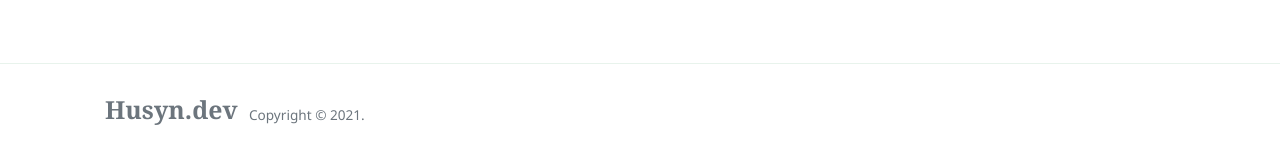
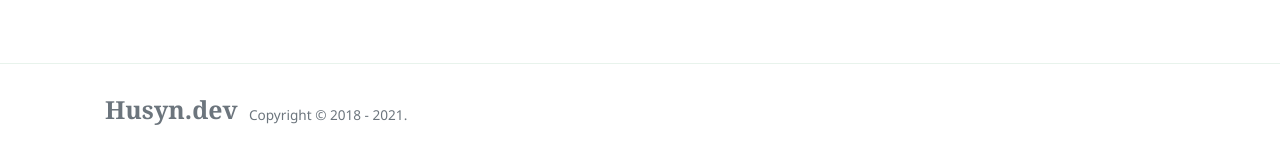
Before and after one commit to husyn/husyn.dev, a Jekyll site: the page built from index.html, in a window 1280 px wide and 1384 px high. Shown: the part 1227-1381 px from the top of the window. Built offline with Jekyll 4.4.1, drawn with Linux system fonts in a browser that asks for light colours; nearby versions of some CDN libraries; the list of posts is cut into pages by our own code.

```diff
--- a/_config.yml
+++ b/_config.yml
@@ -5,7 +5,7 @@ logo: "assets/images/favicon.ico"
 favicon: 'assets/images/favicon.ico'
 email: info@husyn.dev
 description: >- # this means to ignore newlines until "baseurl:"
-  Personal blog in which I'll write about my YouTube videos, philosophies I have about Software Enginenering, Computer Science and Modern Application Development in general.
+  Personal blog in which I'll write about my YouTube videos, philosophies I have about Software Engineering, Computer Science and Modern Application Development in general.
   I love AWS Cloud and want others to understand the power of true Agile mindset.
 baseurl: "" # the subpath of your site, e.g. /blog
 url: "https://husyn.dev" # the base hostname & protocol for your site, e.g. http://example.com
@@ -34,7 +34,7 @@ authors:
     web: https://husyn.dev
     twitter: https://twitter.com/husynraj
     twitterHandle: husynraj
-    description: "A computer scientist with philosophical Software Engineering passion"
+    description: "A computer Scientist with philosophical Software Engineering passion"
 
 # Syntax
 markdown: kramdown
--- a/_layouts/default.html
+++ b/_layouts/default.html
@@ -78,7 +78,7 @@
         <div class="row align-items-center justify-content-between">
             <div>
                 <span class="navbar-brand mr-2 mb-0"><strong>Husyn.dev</strong></span>
-                <span>Copyright © <script>document.write(new Date().getFullYear())</script>.</span>
+                <span>Copyright © 2018 - <script>document.write(new Date().getFullYear())</script>.</span>
             </div>
         </div>
         </div>
--- a/index.html
+++ b/index.html
@@ -3,7 +3,7 @@ title: "Husyn.dev"
 layout: default
 pagination:
     enabled: true
-description: "Personal blog and internet home"
+description: "Personal experiences on AWS, YouTube, Software Architecture, Agile and Software Engineering"
 ---
 
 
```
